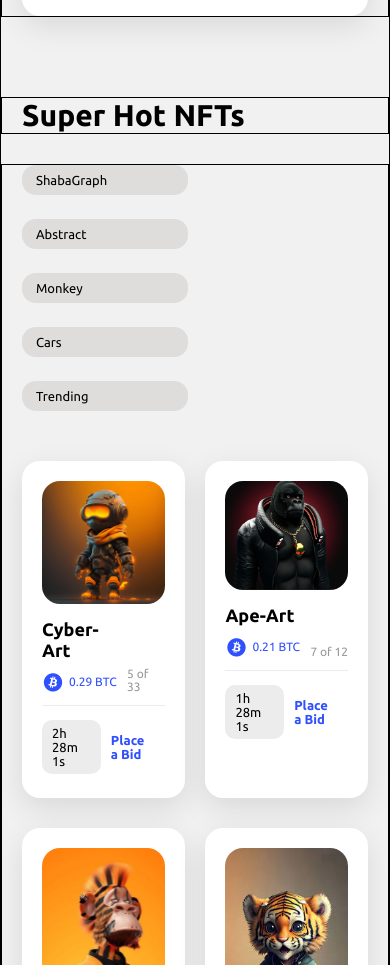
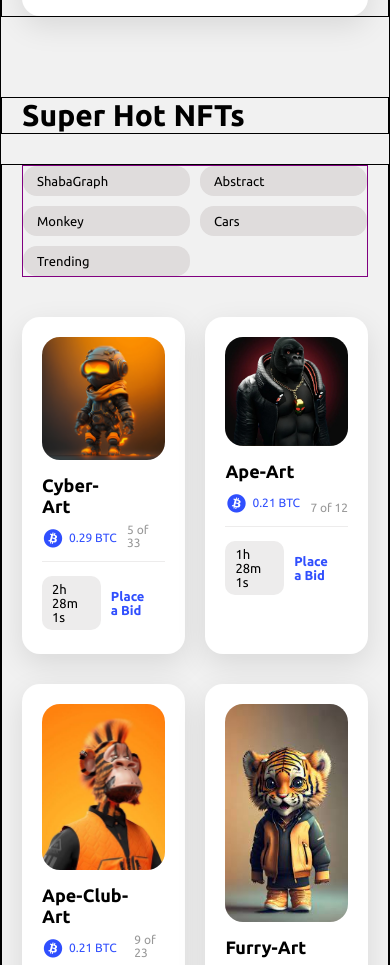
Before and after one commit to SHABA01/responsive-nft-website-design, a website: page index.html in a window 390 px wide. Shown: the part 1347-2312 px from the top of the page. Drawn offline with nearby package versions, Linux system fonts and the light colour scheme.

Commit message:
changes made

```diff
--- a/style.css
+++ b/style.css
@@ -577,12 +577,14 @@ footer .right p{
     }
 
     .nft-shop .category {
-        flex-wrap: wrap; /* Allow the category links to wrap onto the next line */
+        border: 1px solid purple;
+        display: grid; /* Use CSS grid to arrange category links */
+        grid-template-columns: repeat(2, 1fr); /* Arrange links in two columns */
+        gap: 10px; /* Add gap between links */
     }
 
     .nft-shop .category a{
-        flex: 0 0 48%; /* Adjust the width of category links to occupy 48% of the container width */
-        margin-bottom: 10px; /* Add margin between the category links to improve spacing */
+        width: auto; /* Let the links adjust their width based on content */
     }
 
     footer{
```
